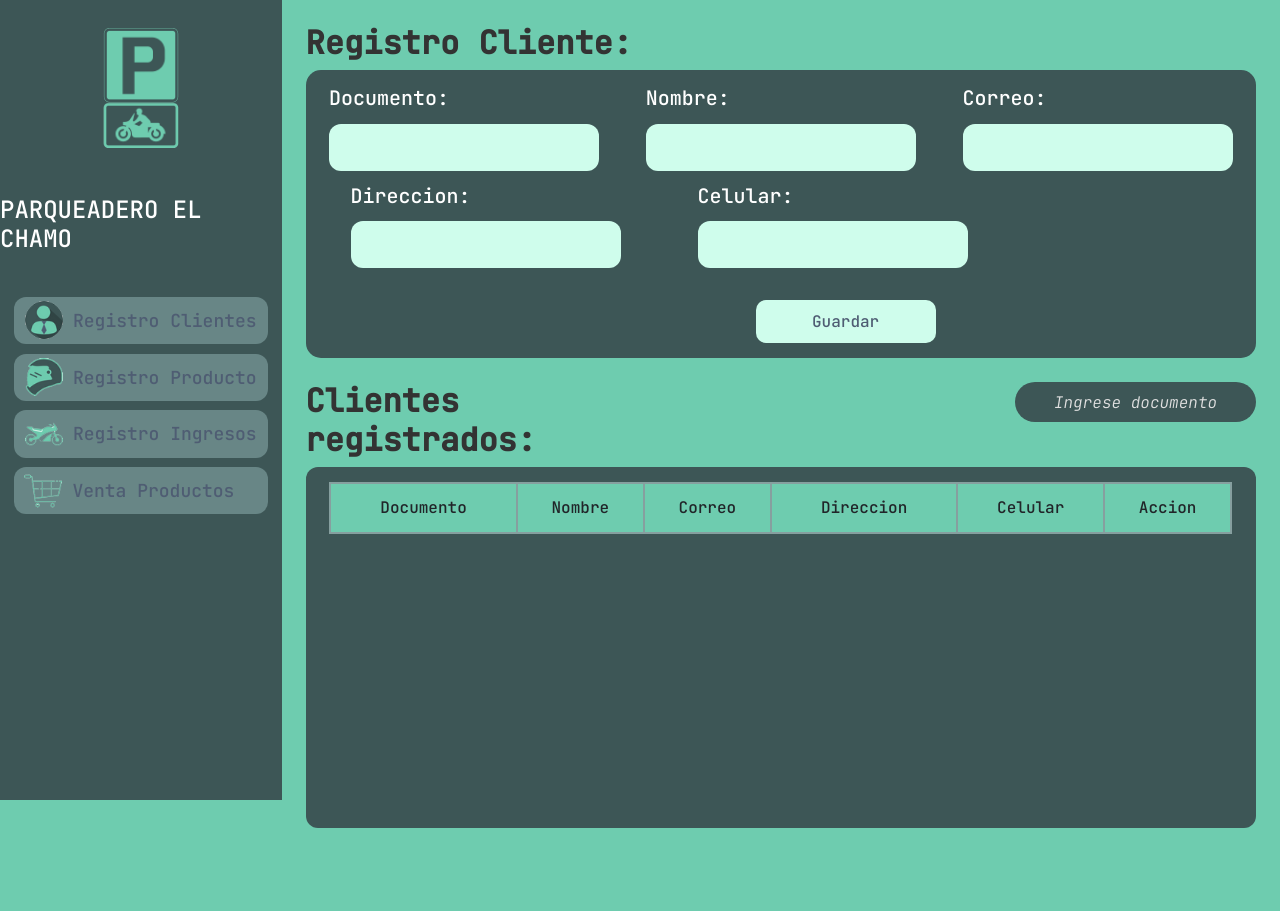
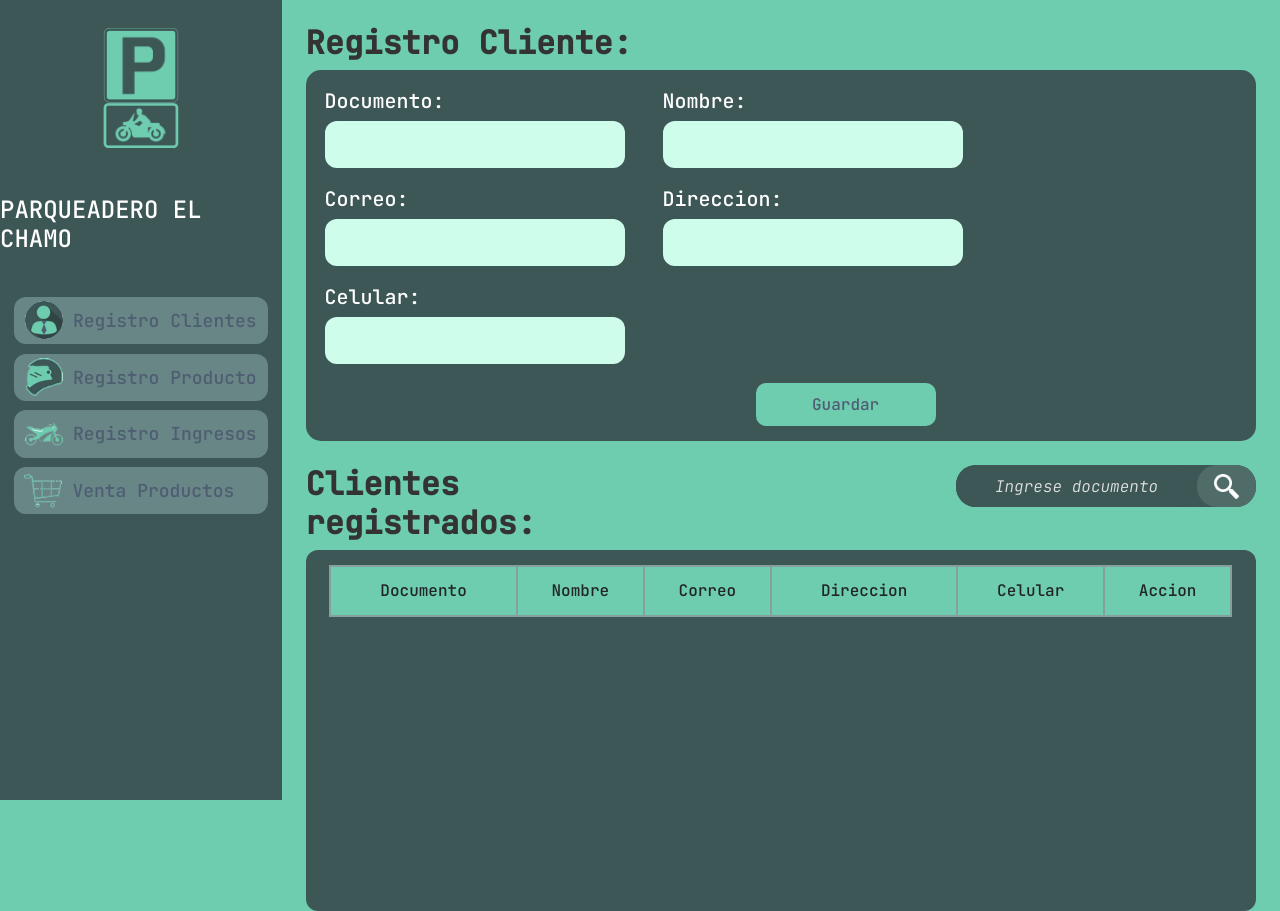
Before and after one commit to JoseaSosa24/parqueaderoApp, a React (Vite) app: page /clientes in a window 1280 px wide. Before the commit the page ends 828 px from the top, so only its background shows below. Built offline with nearby package versions, Linux system fonts and the light colour scheme.

Commit message:
Termine formulario cliente, falta que la barra lateral quede fija

```diff
--- a/src/App.css
+++ b/src/App.css
@@ -61,18 +61,20 @@ section h2 {
   background-color: #3d5656;
   border-radius: 15px;
   width: 100%;
+  display: flex;
+  flex-wrap: wrap;
+  gap: 2%;
 }
 
 .input-botton {
   margin-top: 5px;
-  margin-left: 45px;
+  margin-left: 32px;
   gap: 8.5%;
 }
 
 .item-form {
-  width: 270px;
+  width: 300px;
   height: 47px;
-  margin-top: 2%;
   border-radius: 12px;
   background-color: #cffdec;
   border: none;
@@ -82,12 +84,18 @@ section h2 {
   cursor: auto;
 }
 
+.inputs {
+  margin-left: 2%;
+  margin-top: 2%;
+}
+
 .guardar {
   width: 180px;
   height: 43px;
+  margin-top: 2%;
   margin-left: 450px;
   margin-bottom: 15px;
-  background-color: #cffdec;
+  background-color: #6eccaf;
   border: none;
   cursor: pointer;
   color: #4f5d73;
@@ -97,34 +105,54 @@ section h2 {
 }
 
 .guardar:hover {
-  background-color: #6eccaf;
+  background-color: #cffdec;
   border: none;
   color: #4f5d73;
+  color: #4f5d73 !important;
+  box-shadow: 0 4px 16px #6eccaf;
+  transition: all 0.2s ease;
 }
 
 .seccion-buscar {
   width: 100%;
-  gap: 380px;
+  gap: 370px;
 }
 
-.input-buscar {
+.search {
+  display: flex;
+  flex-direction: row-reverse;
+  width: 300px;
+  height: 42px;
+  background-color: #3d5656;
+  border-radius: 20px;
+  margin-bottom: 2%;
+}
+
+#search {
   width: 290px;
-  height: 40px;
+  height: 42px;
   border-radius: 20px;
   background-color: #3d5656;
   border: none;
   cursor: pointer;
   outline: none;
+  color: #e0e0e0;
+  text-align: center;
+  font-style: italic;
 }
 
-.input-buscar::placeholder {
+#search::placeholder {
   color: #e0e0e0;
   text-align: center;
 }
 
-.input-buscar:hover {
-  color: #e0e0e0;
-  text-align: center;
+.icon-buscar {
+  margin-right: 3%;
+  margin-right: 0;
+  width: 70px;
+  background-color: #4f6c68;
+  border-radius: 20px;
+  border: none;
 }
 
 .tablaRegistros {
--- a/src/components/helpers/Formularios/Buscar.jsx
+++ b/src/components/helpers/Formularios/Buscar.jsx
@@ -1,7 +1,11 @@
 import React from "react";
 
-export const Buscar = ({buscadorInput, inputbuscar}) => {
+export const Buscar = () => {
   return (
-    <input type={"serch"} className={inputbuscar} placeholder={buscadorInput} />
+    <form action="" class="search">
+      <button class="icon-buscar" type="submit"><img src="../../../../src/assets/icons/icon-buscar.png" width={25} alt="img" /></button>
+      <a href="" className="boton-buscar"></a>
+      <input type="serch" id="search" placeholder="Ingrese documento" />
+    </form>
   );
 };
--- a/src/components/helpers/Formularios/FormInput.jsx
+++ b/src/components/helpers/Formularios/FormInput.jsx
@@ -2,7 +2,7 @@ import React from "react";
 
 export const FormInput = ({ infomacionInput, classInput }) => {
   return (
-    <section className="">
+    <section className="inputs">
       <h3 className="text-white fs-5">{infomacionInput}</h3>
       <input className={classInput} type="text" />
     </section>
--- a/src/components/helpers/Formularios/Forms.jsx
+++ /dev/null
@@ -1,18 +0,0 @@
-import React from "react";
-
-export const Forms = () => {
-  return (
-    <section className="tablaRegistros d-flex justify-content-center align-items-start ">
-      <table id="tabla">
-        <tr>
-          <td className="td-principal">Documento</td>
-          <td className="td-principal">Nombre</td>
-          <td className="td-principal">Correo</td>
-          <td className="td-principal">Direccion</td>
-          <td className="td-principal">Celular</td>
-          <td className="td-principal">Accion</td>
-        </tr>
-      </table>
-    </section>
-  );
-};
--- a/src/components/helpers/Formularios/registroClientes/RegistroCliente.jsx
+++ b/src/components/helpers/Formularios/registroClientes/RegistroCliente.jsx
@@ -2,27 +2,25 @@ import React from "react";
 import { Titulo } from "../Titulo";
 import { FormInput } from "../FormInput";
 import { Buscar } from "../Buscar";
-import { Forms } from "../Forms";
+import { Forms } from "./Table";
 
 export const RegistroCliente = () => {
   return (
     <section className="registro-cliente m-4">
       <Titulo textTitulo={"Registro Cliente:"} />
-      <section className="formulario d-flex flex-column gap-2 ">
-        <section className="d-flex align-items-center justify-content-around mt-3">
-          <FormInput classInput={"item-form"} infomacionInput={"Documento: "} />
-          <FormInput classInput={"item-form"} infomacionInput={"Nombre: "} />
-          <FormInput classInput={"item-form"} infomacionInput={"Correo: "} />
-        </section>
-        <section className="input-botton d-flex mb-4">
-          <FormInput classInput={"item-form"} infomacionInput={"Direccion: "} />
-          <FormInput classInput={"item-form"} infomacionInput={"Celular: "} />
-        </section>
+      <section className="formulario ">
+        <FormInput classInput={"item-form"} infomacionInput={"Documento: "} />
+        <FormInput classInput={"item-form"} infomacionInput={"Nombre: "} />
+        <FormInput classInput={"item-form"} infomacionInput={"Correo: "} />
+        <FormInput classInput={"item-form"} infomacionInput={"Direccion: "} />
+        <FormInput classInput={"item-form"} infomacionInput={"Celular: "} />
         <input className="guardar" type="button" value={"Guardar"} />
       </section>
       <section className="seccion-buscar d-flex mt-4 ">
         <Titulo textTitulo={"Clientes registrados: "} />
-        <Buscar inputbuscar={"input-buscar fst-italic"}buscadorInput={"Ingrese documento"}
+        <Buscar
+          inputbuscar={"input-buscar fst-italic"}
+          buscadorInput={"Ingrese documento"}
         />
       </section>
       <Forms />
--- /dev/null
+++ b/src/components/helpers/Formularios/registroClientes/Table.jsx
@@ -0,0 +1,19 @@
+import React from "react";
+import { TableTd } from "../table/TableTd";
+
+export const Forms = () => {
+  return (
+    <section className="tablaRegistros d-flex justify-content-center align-items-start ">
+      <table id="tabla">
+        <tr>
+          <TableTd textTd={"Documento"} />
+          <TableTd textTd={"Nombre"} />
+          <TableTd textTd={"Correo"} />
+          <TableTd textTd={"Direccion"} />
+          <TableTd textTd={"Celular"} />
+          <TableTd textTd={"Accion"} />
+        </tr>
+      </table>
+    </section>
+  );
+};
--- /dev/null
+++ b/src/components/helpers/Formularios/table/TableTd.jsx
@@ -0,0 +1,5 @@
+export const TableTd = ({textTd}) => {
+    return (
+      <td className="td-principal">{textTd}</td>
+    );
+  };
```
Also changed, not shown: src/assets/icons/icon-buscar.png (added).
